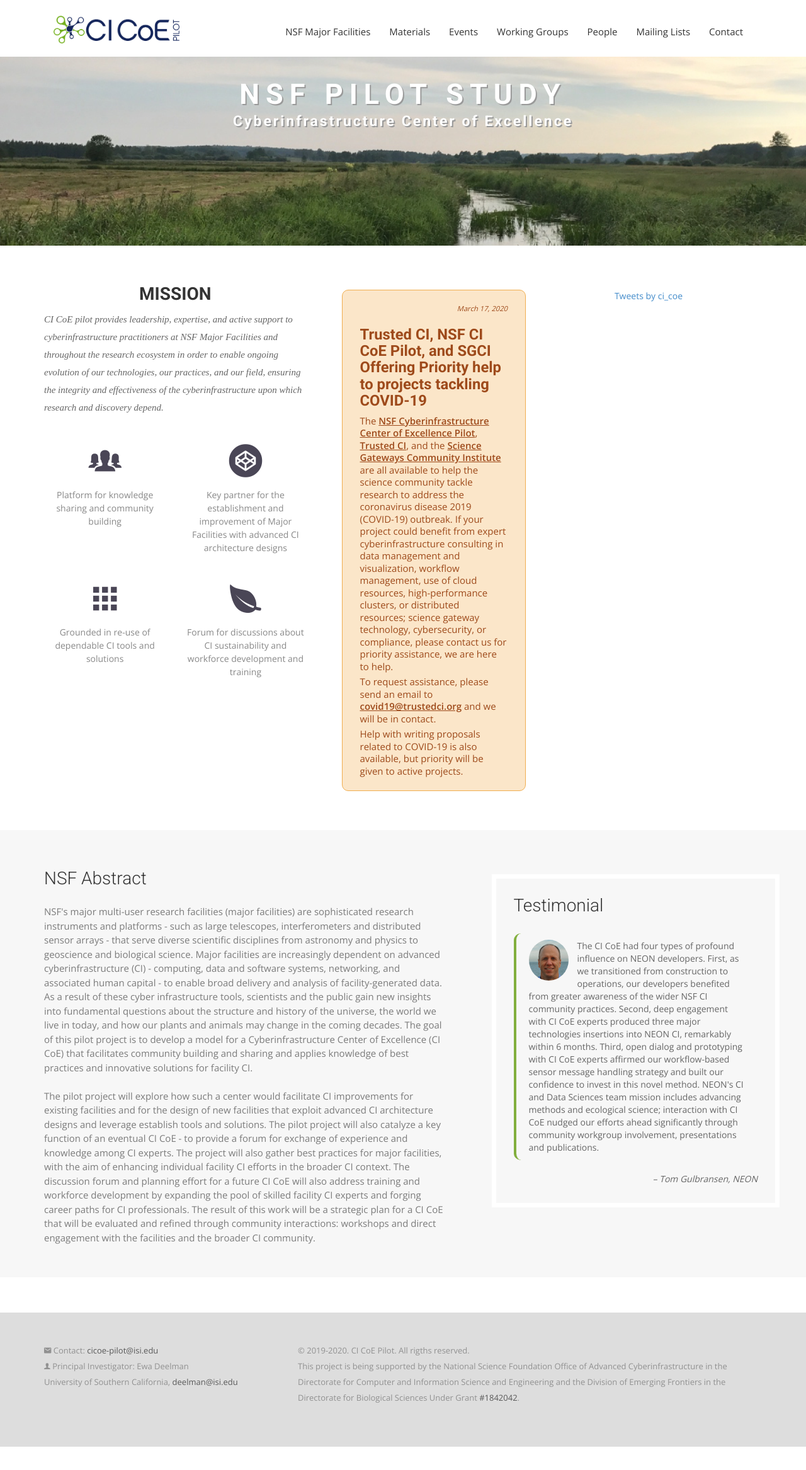
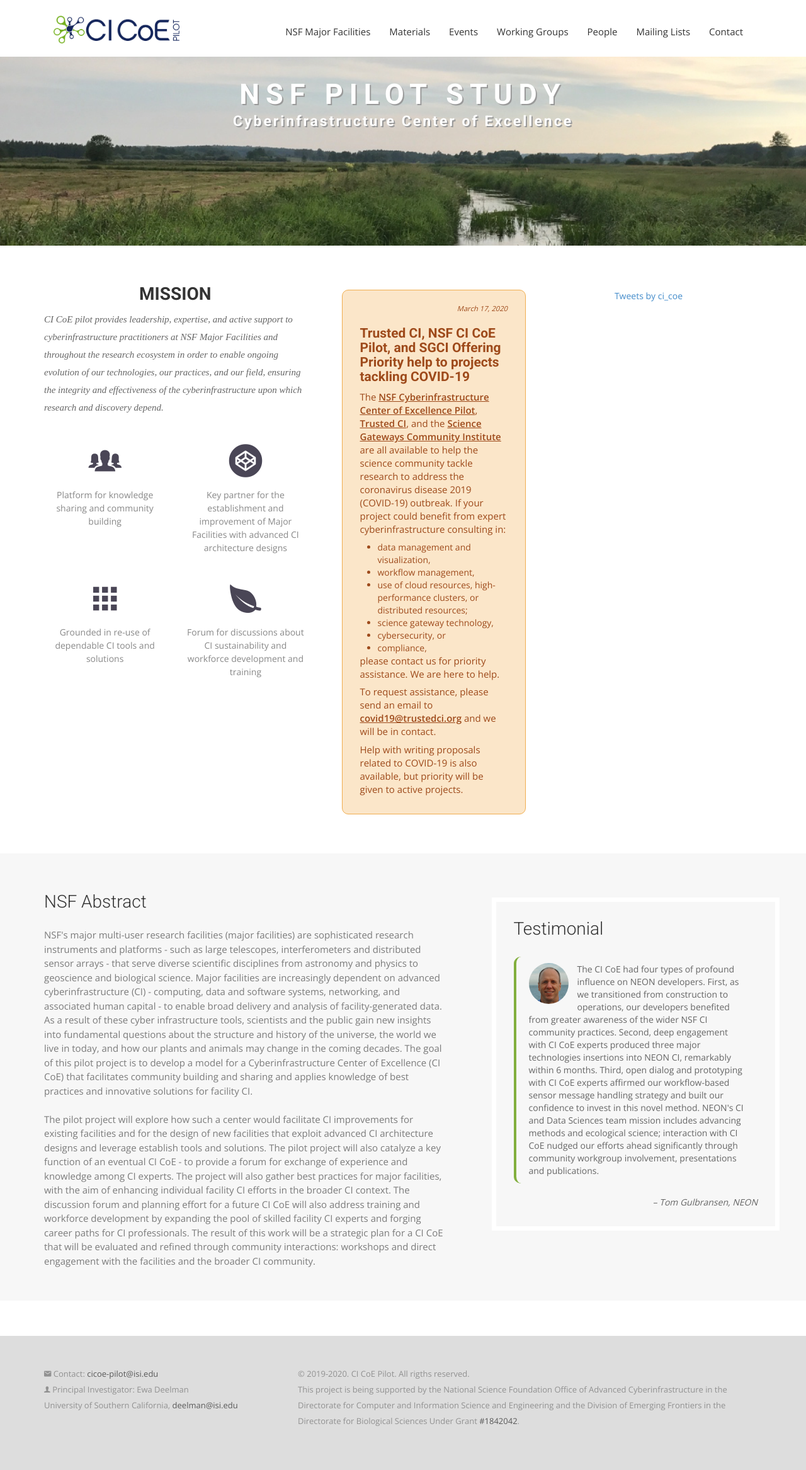
Before and after one commit to cicoe/cicoe.github.io, a Jekyll site: the page built from index.html, in a window 1280 px wide. Shown: the whole page at 63% size. Built offline with Jekyll 4.4.1, drawn with Linux system fonts in a browser that asks for light colours; nearby versions of some CDN libraries; some web fonts are replaced; comment, search, counter and statistics services are not loaded; before the commit the page ends 2297 px from its top, so only the background shows below that.

Commit message:
adding covid-19 message

```diff
--- a/css/style.css
+++ b/css/style.css
@@ -131,7 +131,7 @@
 }
 
 .alert h1 {
-    font-size: 1.7em;
+    font-size: 1.5em;
     font-weight: bold;
 }
 
@@ -142,5 +142,10 @@
 }
 
 .alert p {
-    line-height: 1.3em !important;
+    line-height: 1.4em !important;
+    margin-bottom: 0.5em;
 }
+
+.alert ul {
+    padding-left: 2em;
+}
--- a/index.html
+++ b/index.html
@@ -58,9 +58,18 @@
                     <a href="https://sciencegateways.org" target="_blank">Science Gateways Community Institute</a>
                     are all available to help the science community tackle research to address the coronavirus disease
                     2019 (COVID-19) outbreak. If your project could benefit from expert cyberinfrastructure consulting
-                    in data management and visualization, workflow management, use of cloud resources, high-performance
-                    clusters, or distributed resources; science gateway technology, cybersecurity, or compliance, please
-                    contact us for priority assistance, we are here to help.
+                    in:
+                </p>
+                <ul>
+                    <li>data management and visualization,</li>
+                    <li>workflow management,</li>
+                    <li>use of cloud resources, high-performance clusters, or distributed resources;</li>
+                    <li>science gateway technology,</li>
+                    <li>cybersecurity, or</li>
+                    <li>compliance,</li>
+                </ul>
+                <p>
+                    please contact us for priority assistance. We are here to help.
                 </p>
                 <p>
                     To request assistance, please send an email to
```
